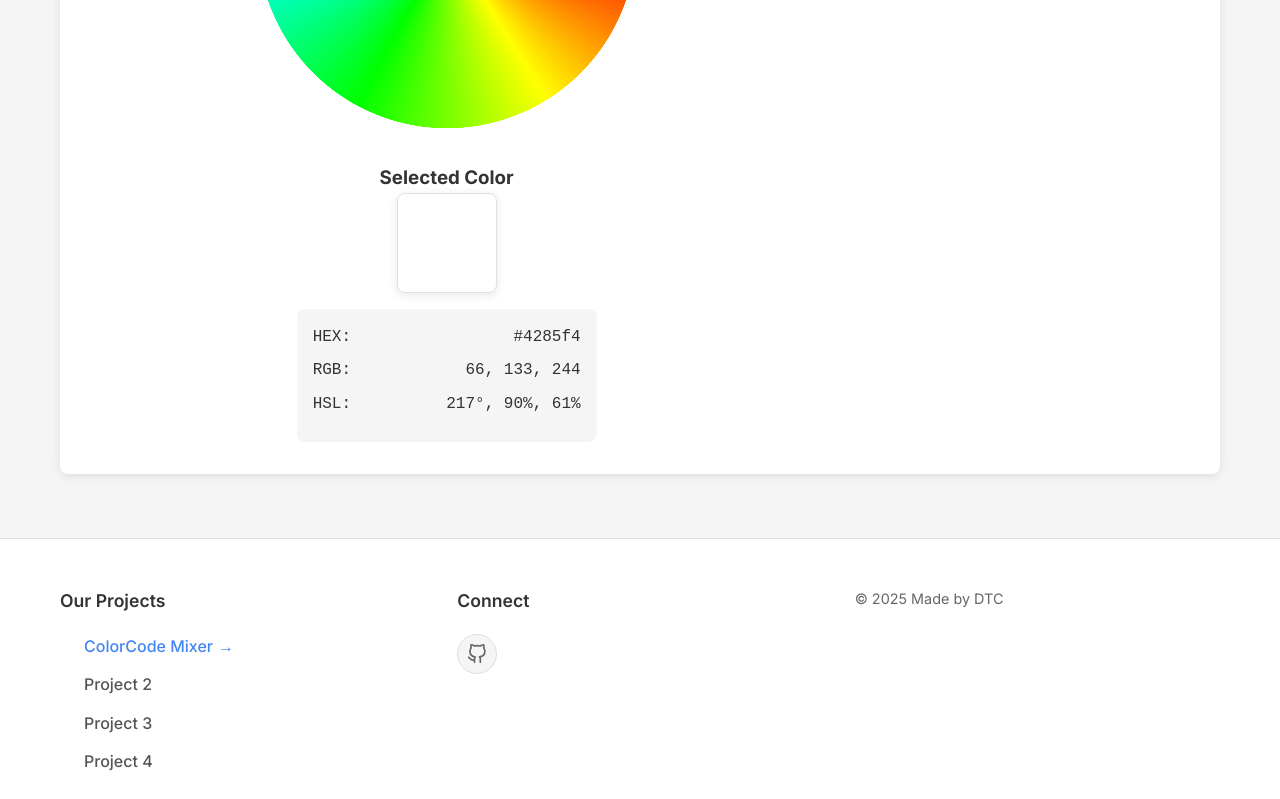
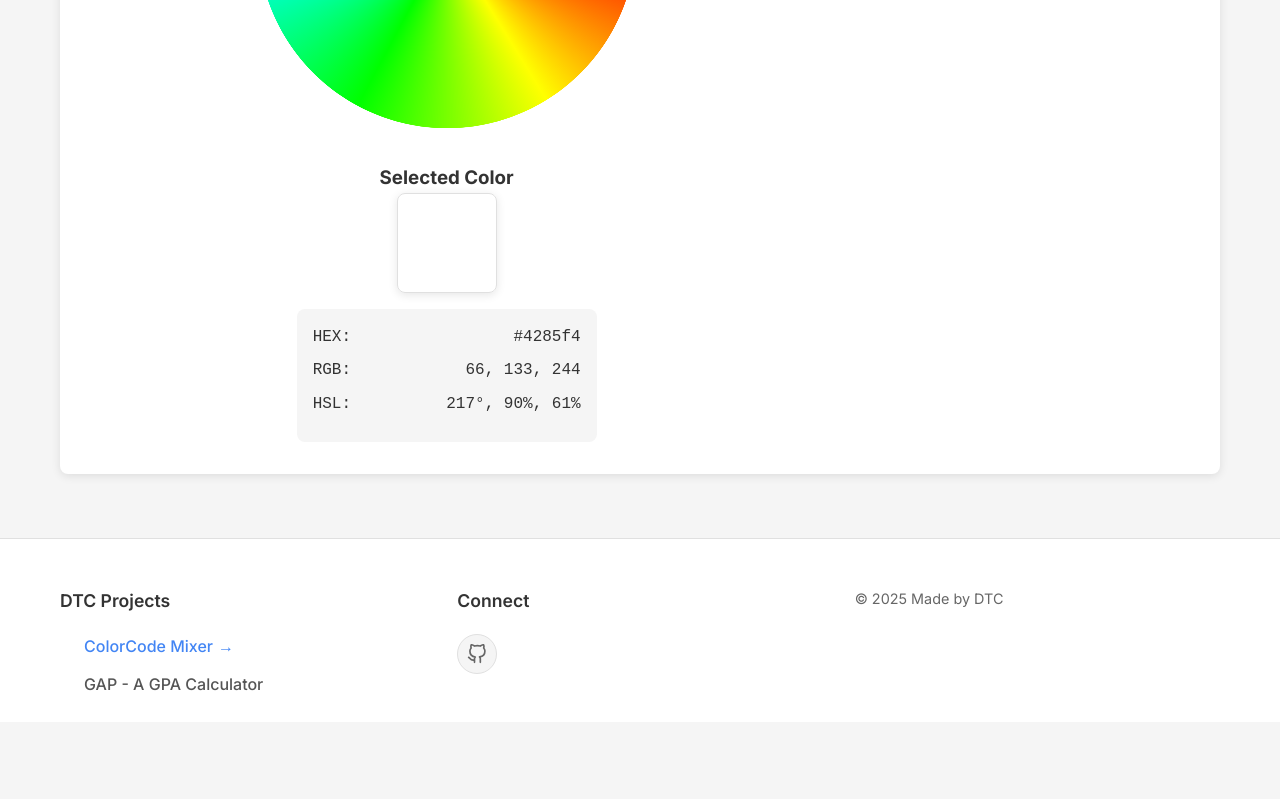
Before and after one commit to MrDino-Tz/HexColor, a plain HTML site: page index.html in a window 1280 px wide. Shown: the part 1286-2085 px from the top of the page. After the commit the page ends 2008 px from the top, so only its background shows below. Drawn offline with Linux system fonts and the light colour scheme.

Commit message:
project's details

```diff
--- a/index.html
+++ b/index.html
@@ -114,12 +114,10 @@
         <div class="container">
             <div class="footer-content">
                 <div class="footer-links">
-                    <h4>Our Projects</h4>
+                    <h4>DTC Projects</h4>
                     <nav>
-                        <a href="#" class="active">ColorCode Mixer</a>
-                        <a href="#">Project 2</a>
-                        <a href="#">Project 3</a>
-                        <a href="#">Project 4</a>
+                        <a href="https://mrdino-tz.github.io/HexColor/" class="active">ColorCode Mixer</a>
+                        <a href="https://mrdino-tz.github.io/GAP/">GAP - A GPA Calculator</a>
                     </nav>
                 </div>
                 <div class="footer-contact">
```
